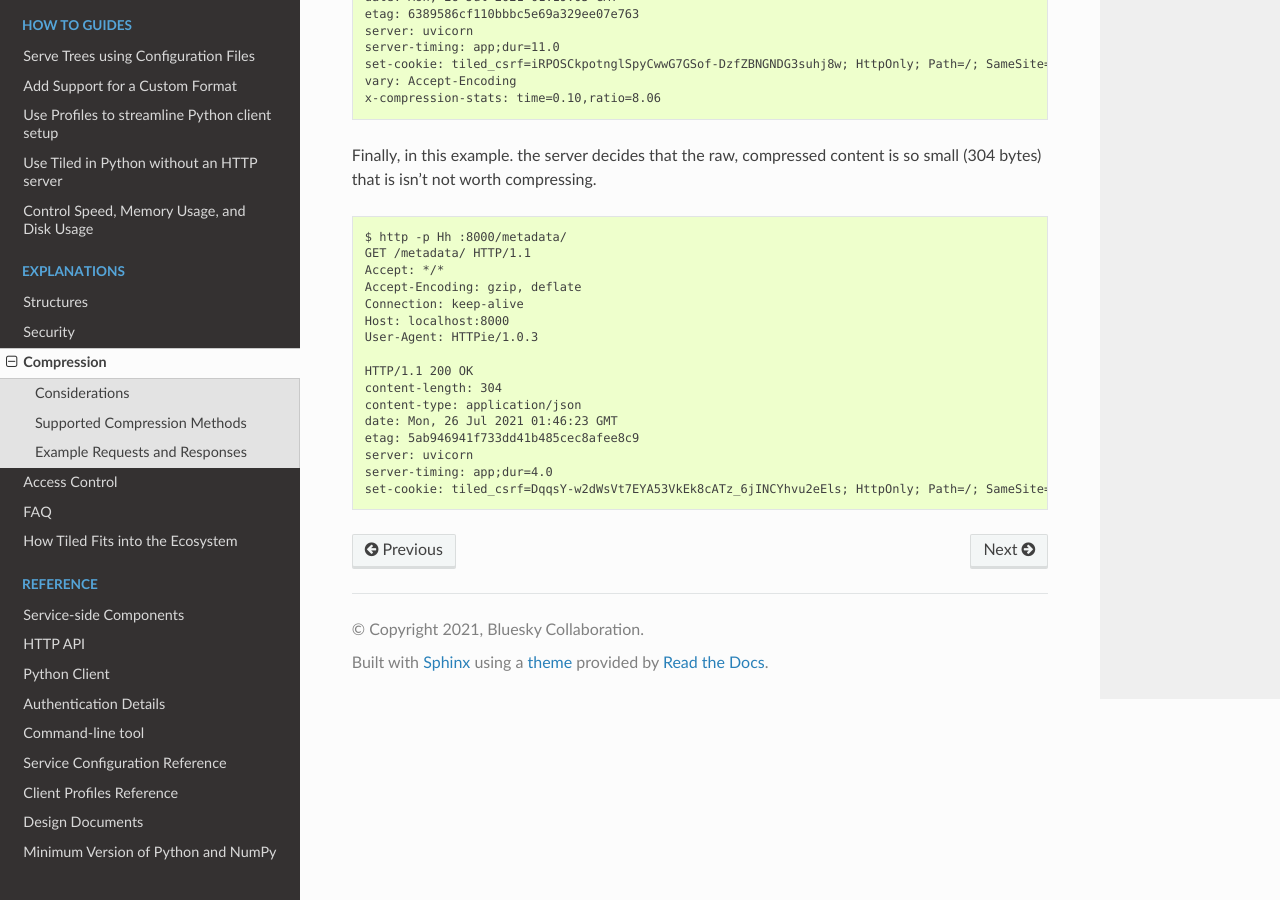
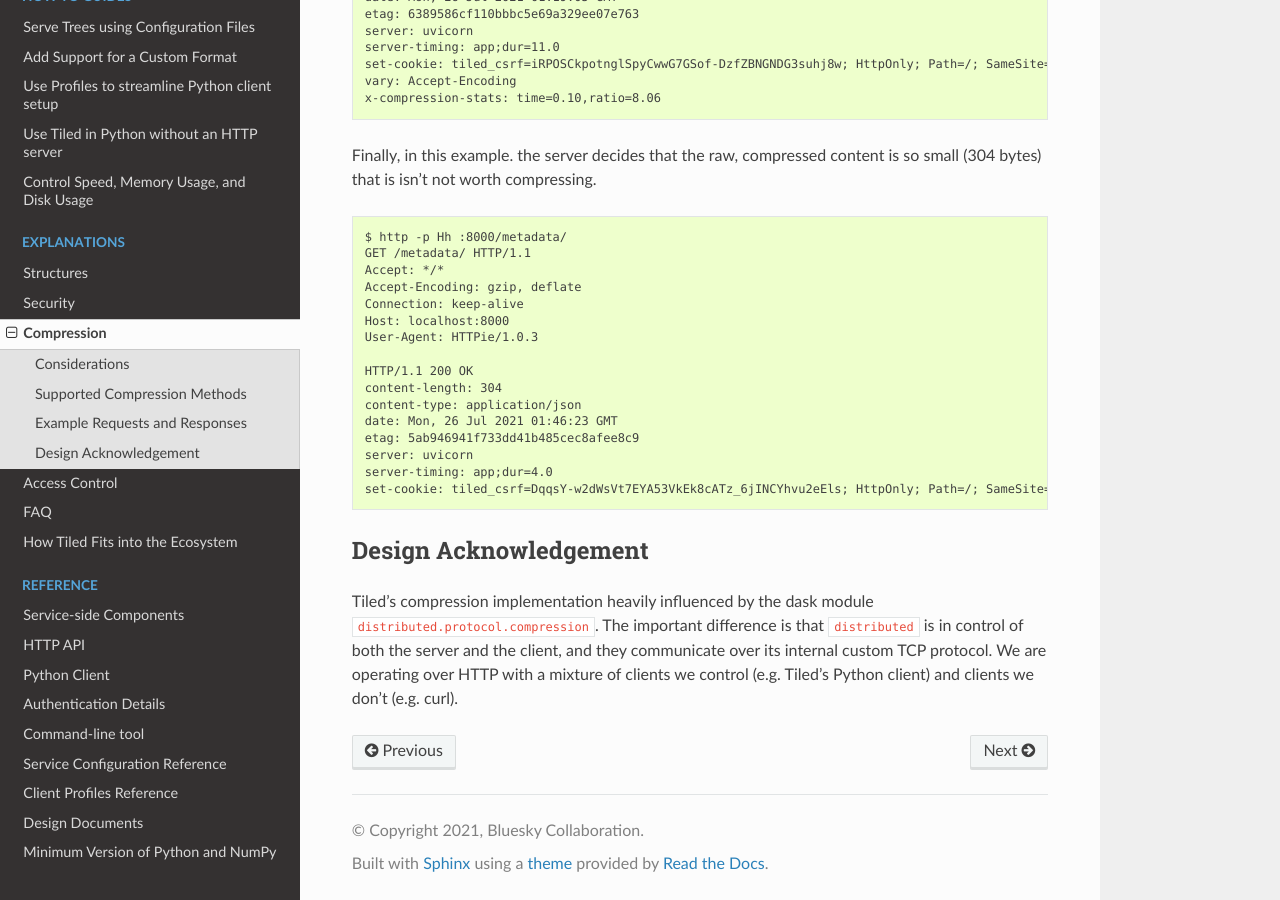
Before and after one commit to bluesky/tiled, a Sphinx documentation site: the page built from docs/source/explanations/compression.md, in a window 1280 px wide and 900 px high, scrolled down 2669 px. Built offline with Sphinx 7.4.7 and the Read the Docs theme 2.0.0, drawn with Linux system fonts in a browser that asks for light colours; pages that are not in the unit, such as notebooks, are missing from menus.

Commit message:
Add design acknowledgement.

````diff
--- a/docs/source/explanations/compression.md
+++ b/docs/source/explanations/compression.md
@@ -161,3 +161,12 @@ server: uvicorn
 server-timing: app;dur=4.0
 set-cookie: tiled_csrf=DqqsY-w2dWsVt7EYA53VkEk8cATz_6jINCYhvu2eEls; HttpOnly; Path=/; SameSite=lax
 ```
+
+## Design Acknowledgement
+
+Tiled's compression implementation heavily influenced by the dask module
+`distributed.protocol.compression`. The important difference is that
+`distributed` is in control of both the server and the client, and they communicate
+over its internal custom TCP protocol. We are operating over HTTP with a mixture
+of clients we control (e.g. Tiled's Python client) and clients we don't (e.g.
+curl).
````
